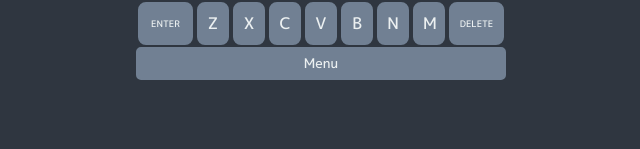
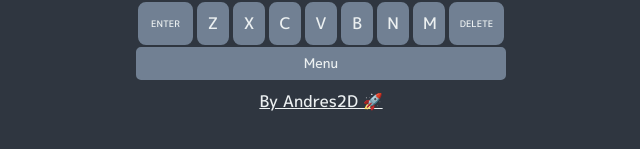
Before and after one commit to Andres2D/wordle-clone-vue, a Vue app: page / in a window 1280 px wide. Shown: the part 551-700 px from the top of the page, without its empty margins (319-959 px from the left). Built offline with nearby package versions, Linux system fonts and the light colour scheme.

Commit message:
Add creator info on footeer

```diff
--- a/src/App.vue
+++ b/src/App.vue
@@ -15,7 +15,12 @@ import { modalRef, toggleModal } from './composables/useState';
     <button
       class="menu-button"
       @click="toggleModal(true)"
-    >Menu</button>
+    >
+    Menu
+  </button>
+  <footer class="footer">
+    <a href="https://github.com/Andres2D/wordle-clone-vue">By Andres2D 🚀</a>
+  </footer>
   </section>
 </template>
 
@@ -35,5 +40,10 @@ import { modalRef, toggleModal } from './composables/useState';
     transition: all 300ms;
     width: 100%;
   }
+
+  .footer {
+    text-align: center;
+    margin-top: 10px;
+  }
 }
 </style>
```
